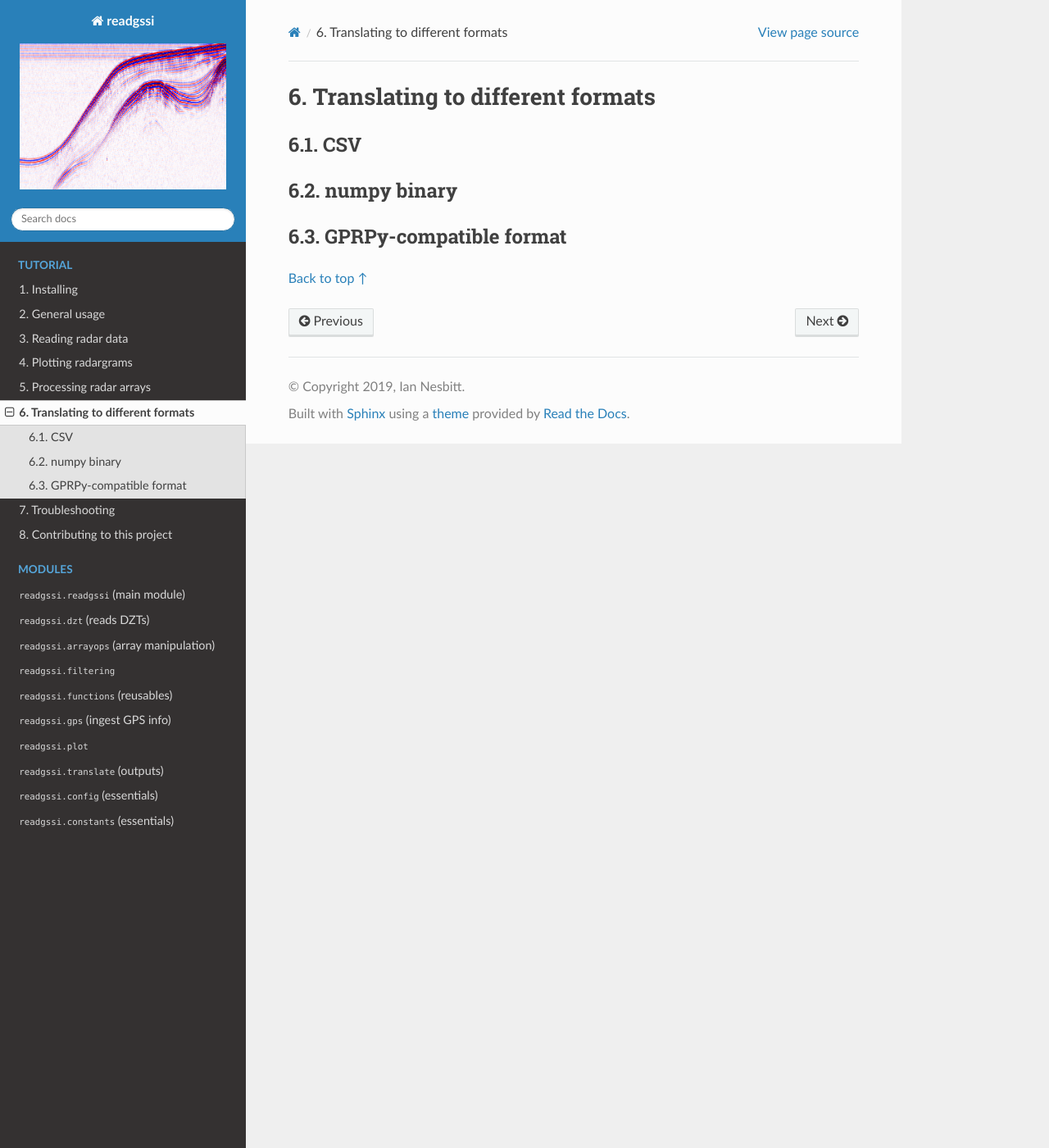
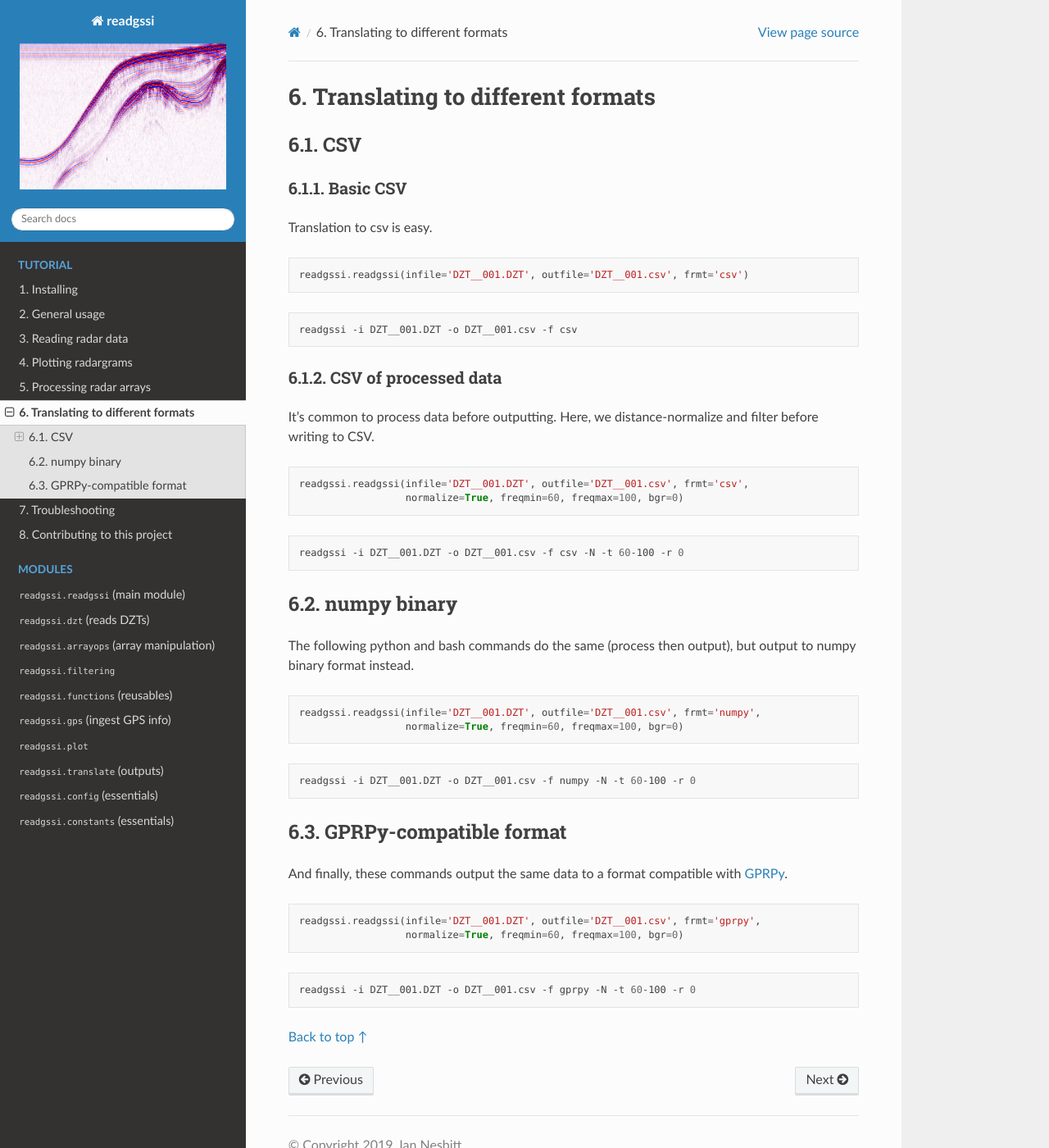
Before and after one commit to iannesbitt/readgssi, a Sphinx documentation site: the page built from docs/translating.rst, in a window 1280 px wide and 1400 px high. Shown: the whole window at 82% size. Built offline with Sphinx 7.4.7 and the Read the Docs theme 2.0.0, drawn with Linux system fonts in a browser that asks for light colours.

Commit message:
docs (#9)

```diff
--- a/docs/installing.rst
+++ b/docs/installing.rst
@@ -111,6 +111,8 @@ This has not been tested (though will be in the future), but installing on the R
     sudo apt-get install python-pandas python-h5py
     pip install -U pytz pynmea2 geopy readgssi
 
+.. todo:: Install and test readgssi on armv7l architecture
+
 `Back to top ↑ <#top>`_
 
 ************************
@@ -126,4 +128,6 @@ There is no testing module as such yet, but a simple test will ensure that most
 
 If it's working, head over to :doc:`general`.
 
+.. todo:: Create a testing module and routines.
+
 `Back to top ↑ <#top>`_
--- a/docs/processing.rst
+++ b/docs/processing.rst
@@ -1,5 +1,7 @@
 Processing radar arrays
 #####################################
+
+.. todo:: Fill out with new content and that from readme.
 
 ===========================
 Stacking
--- a/docs/translating.rst
+++ b/docs/translating.rst
@@ -5,15 +5,63 @@ Translating to different formats
 CSV
 ===========================
 
+Basic CSV
+---------------
+
+Translation to csv is easy.
+
+.. code-block:: python
+
+    readgssi.readgssi(infile='DZT__001.DZT', outfile='DZT__001.csv', frmt='csv')
+
+.. code-block:: bash
+
+    readgssi -i DZT__001.DZT -o DZT__001.csv -f csv
+
+CSV of processed data
+-----------------------
+
+It's common to process data before outputting. Here, we distance-normalize and filter before writing to CSV.
+
+.. code-block:: python
+
+    readgssi.readgssi(infile='DZT__001.DZT', outfile='DZT__001.csv', frmt='csv',
+                      normalize=True, freqmin=60, freqmax=100, bgr=0)
+
+.. code-block:: bash
+
+    readgssi -i DZT__001.DZT -o DZT__001.csv -f csv -N -t 60-100 -r 0
+
 
 ===========================
 numpy binary
 ===========================
+
+The following python and bash commands do the same (process then output), but output to numpy binary format instead.
+
+.. code-block:: python
+
+    readgssi.readgssi(infile='DZT__001.DZT', outfile='DZT__001.csv', frmt='numpy',
+                      normalize=True, freqmin=60, freqmax=100, bgr=0)
+
+.. code-block:: bash
+
+    readgssi -i DZT__001.DZT -o DZT__001.csv -f numpy -N -t 60-100 -r 0
 
 
 ===========================
 GPRPy-compatible format
 ===========================
 
+And finally, these commands output the same data to a format compatible with `GPRPy <https://github.com/NSGeophysics/gprpy>`_.
+
+.. code-block:: python
+
+    readgssi.readgssi(infile='DZT__001.DZT', outfile='DZT__001.csv', frmt='gprpy',
+                      normalize=True, freqmin=60, freqmax=100, bgr=0)
+
+.. code-block:: bash
+
+    readgssi -i DZT__001.DZT -o DZT__001.csv -f gprpy -N -t 60-100 -r 0
 
 `Back to top ↑ <#top>`_
--- a/docs/troubleshooting.rst
+++ b/docs/troubleshooting.rst
@@ -1,6 +1,7 @@
 Troubleshooting
 #####################################
 
+.. todo:: Fill out with content.
 
 
 `Back to top ↑ <#top>`_
```
